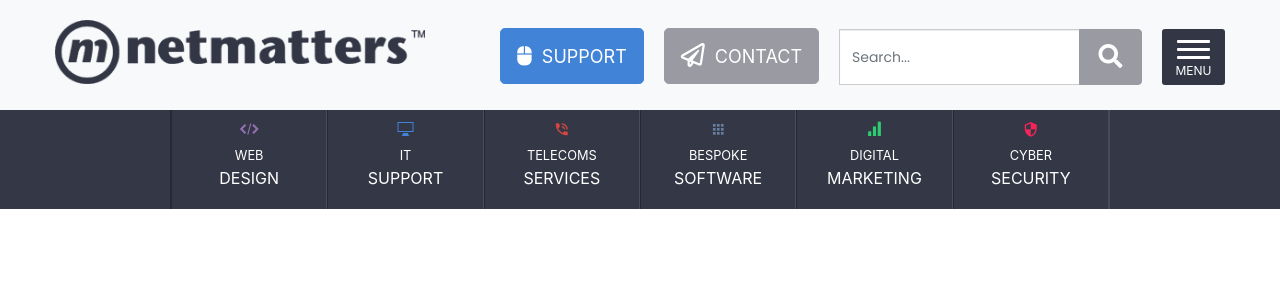
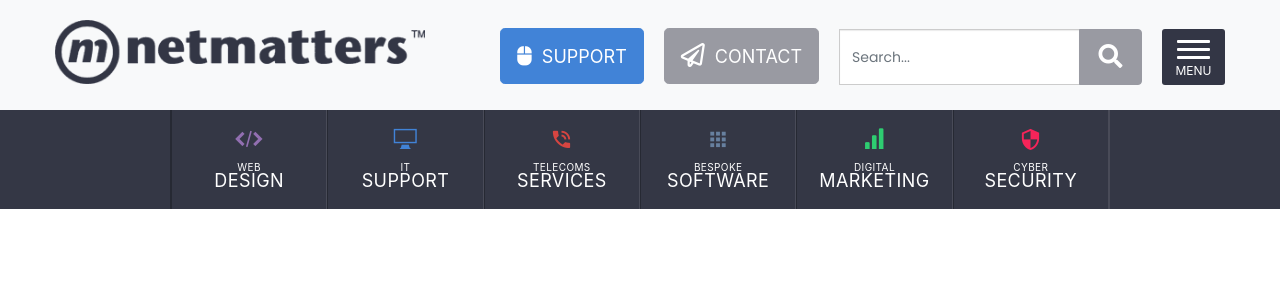
Before and after one commit to MeeranB/Netmatters-Facsimile, a PHP site: page / in a window 1280 px wide. Shown: the top 300 px of the page. Run offline with PHP 8.4, Linux system fonts and the light colour scheme; some web fonts are replaced.

Commit message:
Adjust nav button typography

```diff
--- a/scss/components/_typography.scss
+++ b/scss/components/_typography.scss
@@ -77,7 +77,22 @@
 }
 
 .nav-link {
+    letter-spacing: 0.4px;
+    font-size: 1.125rem;
     color: white;
+    line-height: 0.5;
+    span {
+        font-size: 1.438rem;
+        font-weight: 400;
+        margin-bottom: -10px;
+        line-height: 1.8;
+        margin-top: 12px;
+    }
+    small {
+        margin-bottom: 10px;
+        font-size: 0.625rem;
+        line-height: 1.7;
+    }
 }
 
 .icon {
--- a/scss/sections/_navbar.scss
+++ b/scss/sections/_navbar.scss
@@ -19,6 +19,7 @@
 }
 
 .nav-ul .nav-item {
+    //Styles nav buttons
     border-right: 1px solid hsla(0,0%,100%,.1);
     border-left: 1px solid rgba(0,0,0,.25);
     &:hover {
@@ -26,12 +27,14 @@
             color: white;
         }
         .hiding {
+            //When hovered, remove display:none from each buttons respective menu
             display: flex;
         }
     }
 }
 
 .nav-item {
+    //TODO: Sass loop to create these styles.
     &--web {
         &:hover {
             background-color: $web-color;
@@ -65,8 +68,10 @@
 }
 
 .hiding {
+    //generic hover menu styles
     display: none;
     align-items: center;
+    //position absolute used to avoid creating spacing issues for the div below the navbar.
     position: absolute;
     padding-left: 0;
     top: 99px;
@@ -86,6 +91,7 @@
         background-color: inherit;
     }
     li:not(:last-child)::after {
+        //These styles add the appropriate spacing and break characters for the hidden menus
         content: '-';
         padding-left: 22px;
     }
```
Also changed, not shown: assets/css/style.css, 1 other file.
